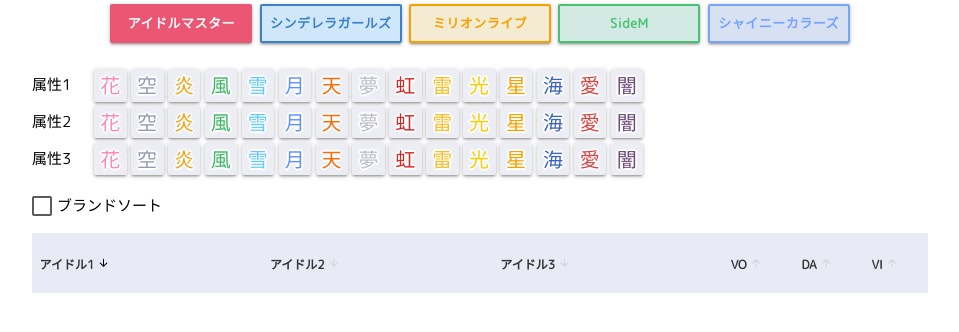
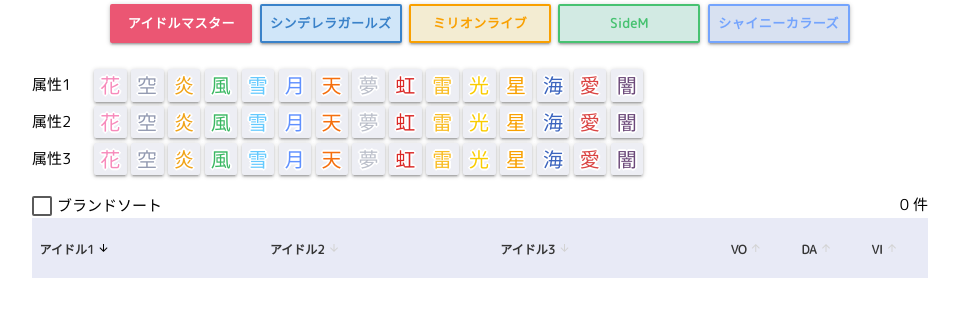
Before and after one commit to ytya/popunit, a website built with webpack: page src/index.ejs in a window 1280 px wide. Both pictures are taken after a click on the label "アイドルマスター". Shown: the whole page, without its empty margins (160-1119 px from the left). Built offline with nearby package versions, Linux system fonts and the light colour scheme; what dataframe-js would draw is missing.

Commit message:
[feat] ユニット数表示追加 件数が多い時対策に100件以上は遅延表示

```diff
--- a/src/css/style.scss
+++ b/src/css/style.scss
@@ -156,6 +156,10 @@
   padding-left: 25px; // チェックボックスとテキストが離れすぎのため詰める
 }
 
+.label-unit-num {
+  margin-left: auto;
+}
+
 // 画面幅が狭い時に途切れないように横スクロールにする
 .scroll-table-wrapper {
   overflow-x: scroll;
--- a/src/index.ejs
+++ b/src/index.ejs
@@ -84,13 +84,15 @@
   </div>
 
   <!-- ユニットテーブル -->
-  <div class="container">
-    <p>
+  <div class="container flex-row" style="margin-top: 1rem;">
+    <div>
       <label>
         <input type="checkbox" id="check-brand-sort" class="filled-in" />
         <span>ブランドソート</span>
       </label>
-    </p>
+    </div>
+    <label id="label-unit-num" class="label-unit-num">
+    </label>
   </div>
   <div class="container scroll-table-wrapper">
     <table id="table-unit" class="scroll-table unit-table">
--- a/src/ts/idol-db.ts
+++ b/src/ts/idol-db.ts
@@ -321,4 +321,14 @@
     }
     return sortedUnits
   }
+
+  /**
+   * ユニット数取得
+   *
+   * @returns {number}
+   * @memberof IdolDB
+   */
+  public getUnitNum(): number {
+    return this._collectedUnits.length
+  }
 }
--- a/src/ts/index.ts
+++ b/src/ts/index.ts
@@ -16,6 +16,7 @@
 
   // アイドルテーブル
   const checkBrandSort = document.getElementById('check-brand-sort') as HTMLInputElement
+  const labelUnitNum = document.getElementById('label-unit-num') as HTMLLabelElement
   const tableUnit = document.getElementById('table-unit') as HTMLTableElement
 
   // テーブル初期化
@@ -52,6 +53,9 @@
     const attr2 = getAttr(checkAttrs2)
     const attr3 = getAttr(checkAttrs3)
     unitTable.update(brands, attr1, attr2, attr3)
+
+    // ユニット数
+    labelUnitNum.innerHTML = String(unitTable.getUnitNum()) + ' 件'
   }
 
   // ブランドボタンイベント
--- a/src/ts/unit-table.ts
+++ b/src/ts/unit-table.ts
@@ -31,7 +31,7 @@
 
   set isBrandSort(value: boolean) {
     this._isBrandSort = value
-    this._sort()
+    this._update()
   }
 
   _initThead(): void {
@@ -62,7 +62,7 @@
           col.isSort = true
         }
         this._updateThead()
-        this._sort()
+        this._update()
       }
     }
   }
@@ -83,7 +83,7 @@
     }
   }
 
-  _sort(): void {
+  _sort(): UnitInfo[] {
     let sort_key = COMPARE_KEY.NAME1
     let isReverse = false
     for (const [col_id, col] of this._columns.entries()) {
@@ -113,8 +113,7 @@
       isReverse = col.isReverse
       break
     }
-    const units = this._idolDB.sortUnits(sort_key, this._isBrandSort, isReverse)
-    this._update(units)
+    return this._idolDB.sortUnits(sort_key, this._isBrandSort, isReverse)
   }
 
   _removeTbody(): void {
@@ -202,9 +201,7 @@
     return `<td class="${td_class}">${cellValue}</td>`
   }
 
-  _update(units: UnitInfo[]): void {
-    this._removeTbody()
-
+  _renderTbody(units: UnitInfo[]): string {
     let tbody = '<tbody>'
     for (const unit of units) {
       let tr = '<tr>'
@@ -215,8 +212,24 @@
       tbody += tr
     }
     tbody += '</tbody>'
+    return tbody
+  }
 
+  _update(): void {
+    const units = this._sort()
+
+    let tbody = this._renderTbody(units.slice(0, 100))
+    this._removeTbody()
     this._tableElem.insertAdjacentHTML('beforeend', tbody)
+
+    // 100件以上の場合は一度画面更新を挟んで全件表示
+    if (units.length > 100) {
+      setTimeout(() => {
+        tbody = this._renderTbody(units)
+        this._removeTbody()
+        this._tableElem.insertAdjacentHTML('beforeend', tbody)
+      }, 100)
+    }
   }
 
   /**
@@ -230,6 +243,16 @@
    */
   public update(brands: string[], attr1: string, attr2: string, attr3: string): void {
     this._idolDB.collectUnits(brands, attr1, attr2, attr3)
-    this._sort()
+    this._update()
+  }
+
+  /**
+   * ユニット数取得
+   *
+   * @returns {number}
+   * @memberof UnitTable
+   */
+  public getUnitNum(): number {
+    return this._idolDB.getUnitNum()
   }
 }
```
Also changed, not shown: package.json (+6 -6 lines), 1 other file.
